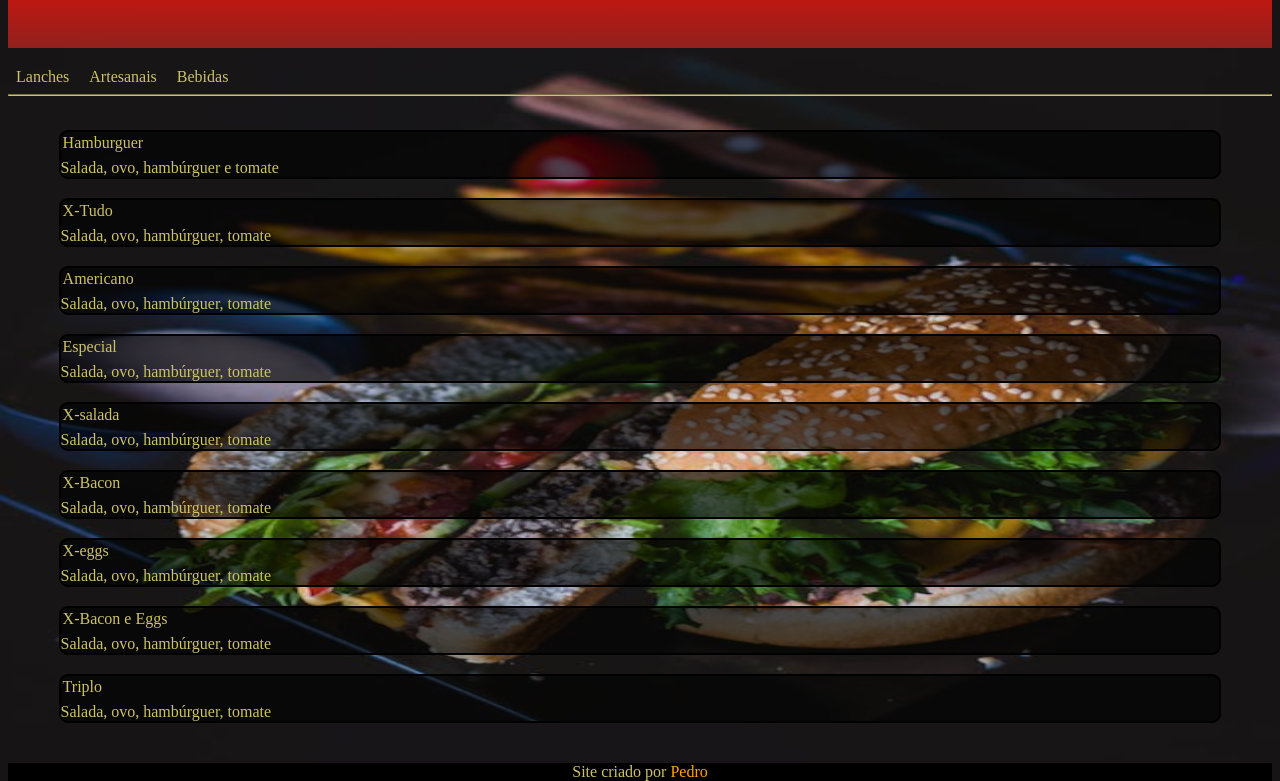
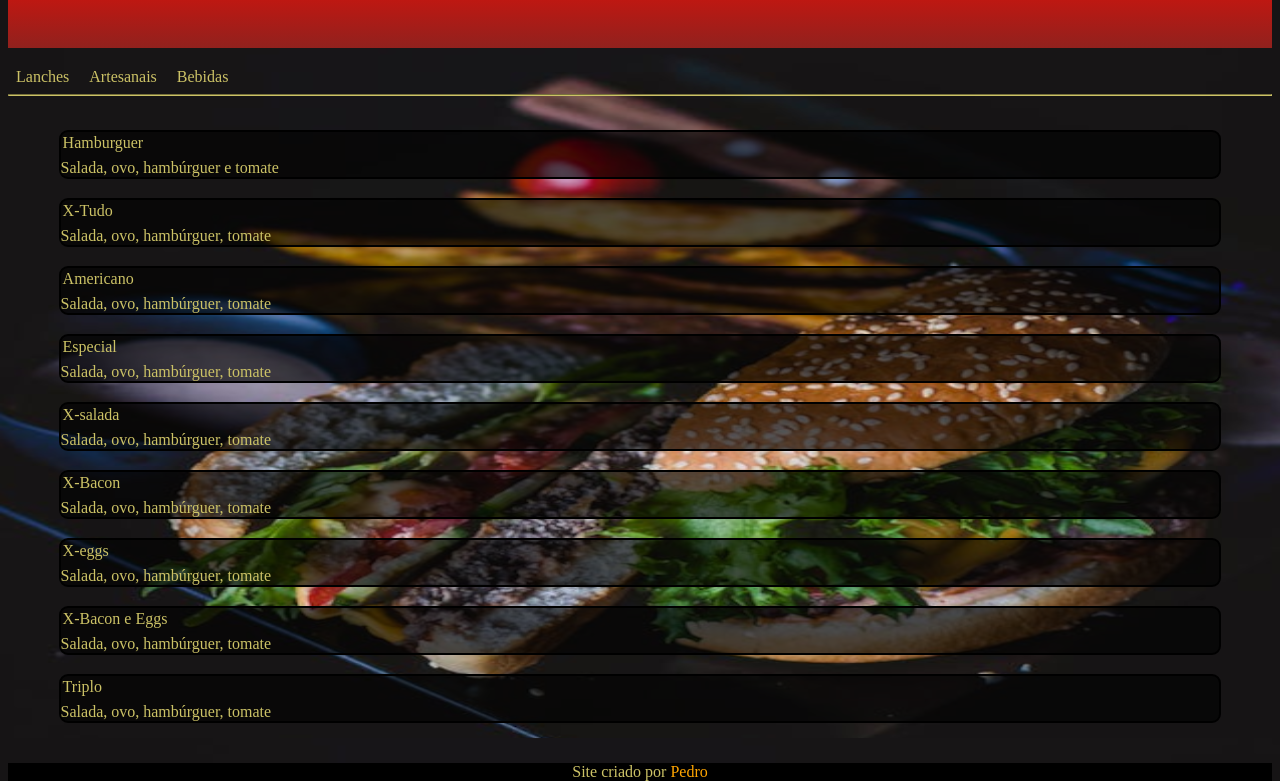
Before and after one commit to Pedro-Henrique771/projeto-cardapio, a plain HTML site: page Paginas/index.html in a window 1280 px wide. Shown: the part 78-859 px from the top of the page. Drawn offline with Linux system fonts and the light colour scheme.

Commit message:
Mudando a VH

```diff
--- a/Estilos/style.css
+++ b/Estilos/style.css
@@ -20,7 +20,7 @@ Teste
 */
 
 body{
-    height: 98vh;
+    height: 100vh;
     background-image: url(../imagens/fundo.png);
     background-size: 100% 100%;
     position: relative;
@@ -108,4 +108,5 @@ footer{
 footer  a{
     text-decoration: none;
     color: orange;
+    margin: 0%;
 }
```
